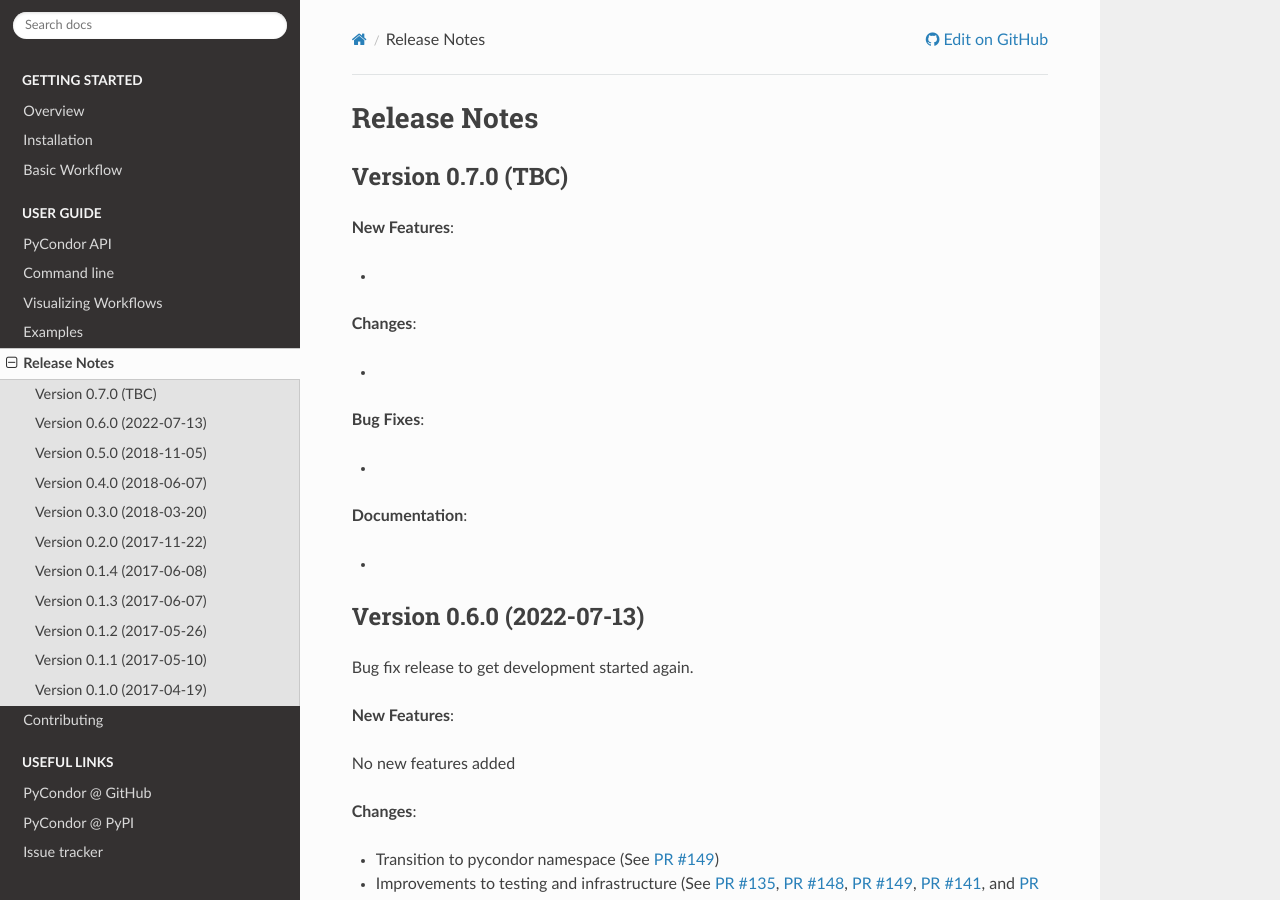
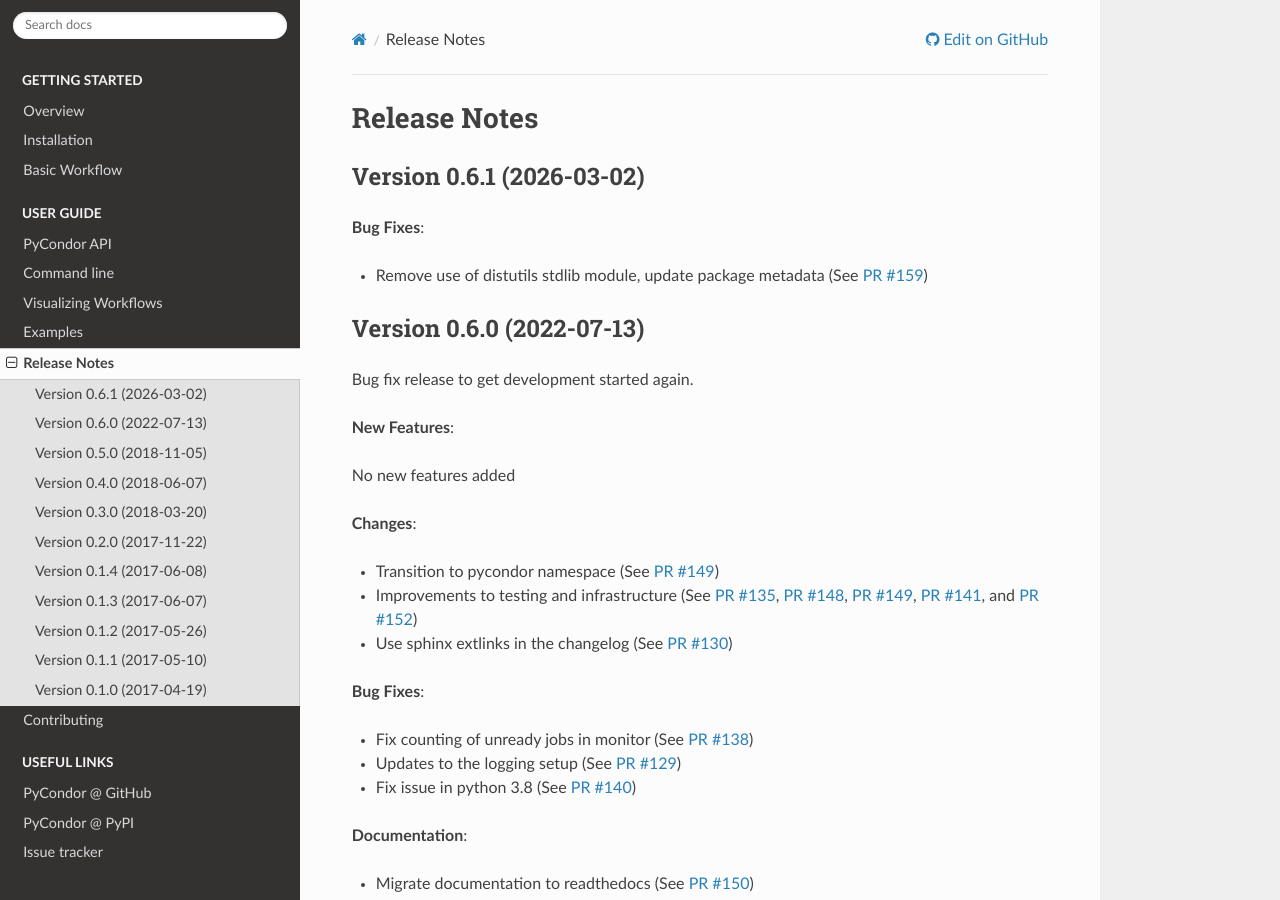
Before and after one commit to pycondor/pycondor, a Sphinx documentation site: the page built from docs/changelog.rst, in a window 1280 px wide and 900 px high. Built offline with Sphinx 7.4.7 and the Read the Docs theme 3.1.0, drawn with Linux system fonts in a browser that asks for light colours.

Commit message:
Finalise release 0.6.1
Update version.py and changelog for 0.6.1 release

```diff
--- a/docs/changelog.rst
+++ b/docs/changelog.rst
@@ -6,24 +6,12 @@
 Release Notes
 *************
 
-Version 0.7.0 (TBC)
+Version 0.6.1 (2026-03-02)
 -------------------
-
-**New Features**:
-
--
-
-**Changes**:
-
--
 
 **Bug Fixes**:
 
--
-
-**Documentation**:
-
--
+- Remove use of distutils stdlib module, update package metadata (See :pr:`159`)
 
 Version 0.6.0 (2022-07-13)
 --------------------------
--- a/pycondor/__version__.py
+++ b/pycondor/__version__.py
@@ -1,2 +1,2 @@
 
-__version__ = '0.7.0dev0'
+__version__ = '0.6.1'
```
